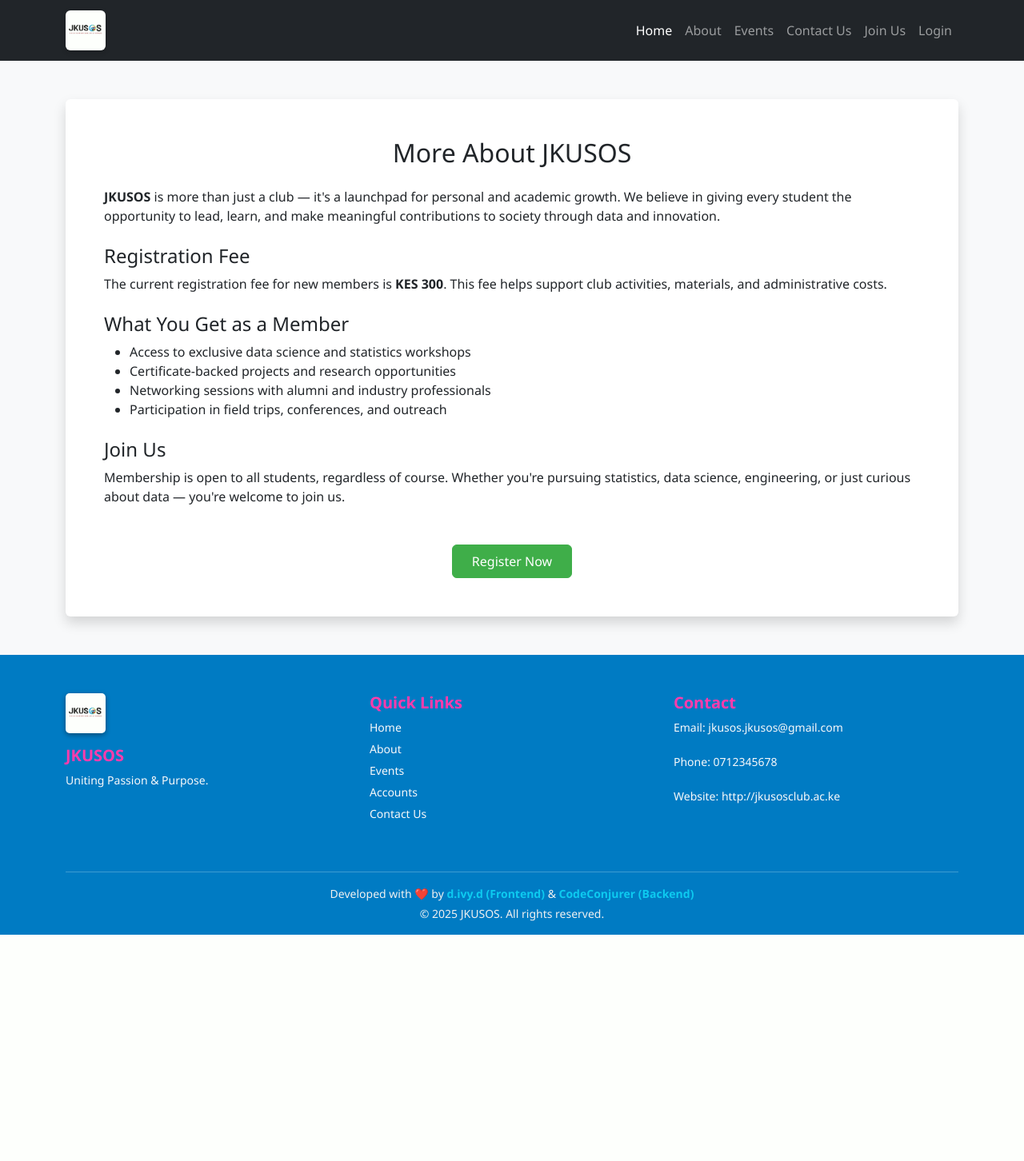
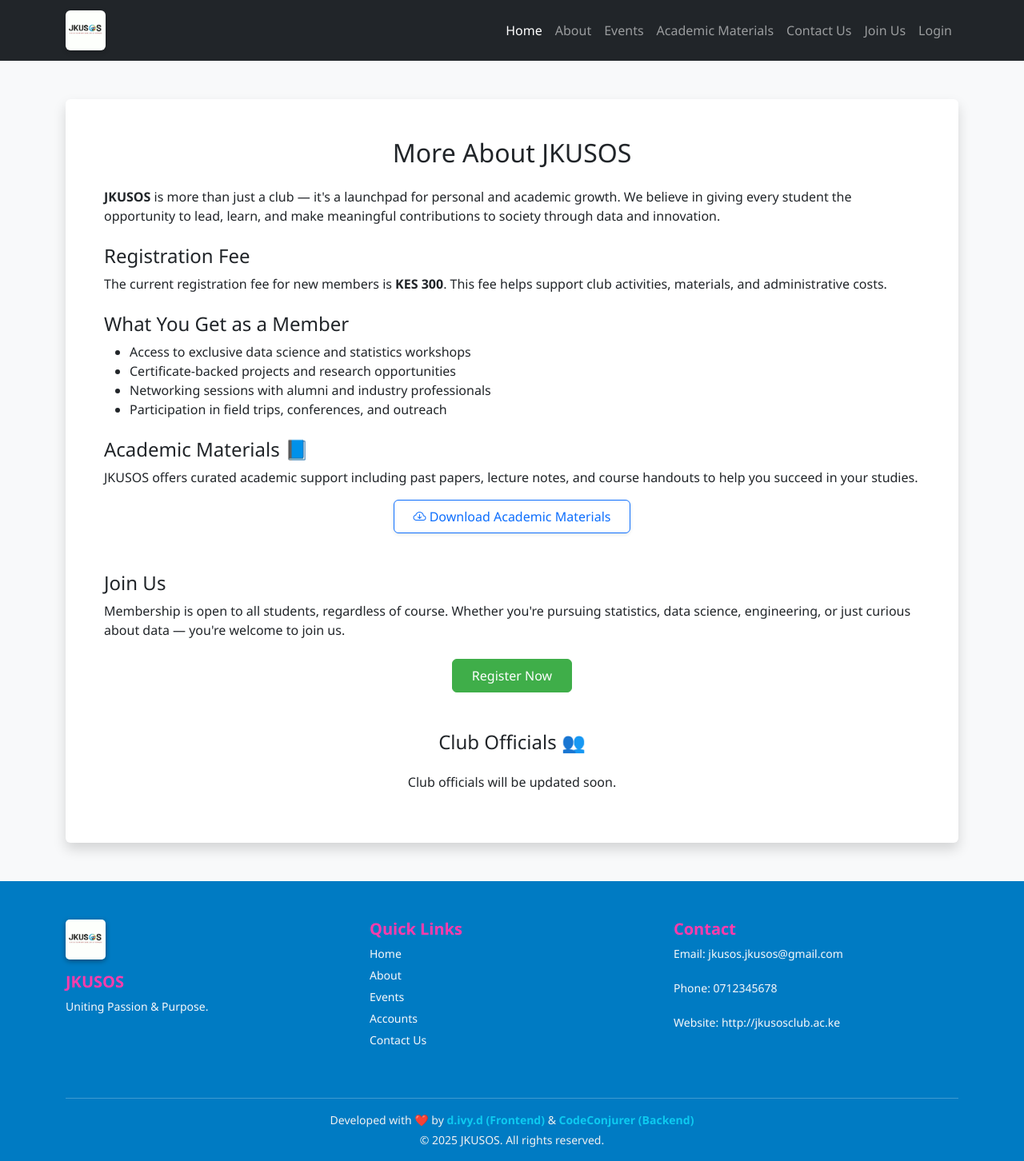
Before and after one commit to CodeConjurer09/jkusos, a Django app: page /read-more/ in a window 1280 px wide. Shown: the whole page at 80% size. Before the commit the page ends 1169 px from the top, so only its background shows below. Run offline with Django 5.2, Linux system fonts and the light colour scheme; data comes from the database, SQL or seed files in the repository; some libraries are stand-ins or nearby versions.

Commit message:
Add ClubOfficial model, academic materials page, and password reset updates

```diff
--- a/accounts/models.py
+++ b/accounts/models.py
@@ -106,3 +106,14 @@ class ContactMessage(models.Model):
 
     def __str__(self):
         return f"{self.name} ({self.email}) - {self.submitted_at:%Y-%m-%d}"
+
+class ClubOfficial(models.Model):
+    name = models.CharField(max_length=100)
+    position = models.CharField(max_length=100)
+    email = models.EmailField(blank=True, null=True)
+    whatsapp = models.URLField(blank=True, null=True, help_text="Paste full WhatsApp link e.g. https://wa.me/2547XXXXXXX")
+    instagram = models.URLField(blank=True, null=True, help_text="Paste Instagram profile link")
+    photo = models.ImageField(upload_to='officials_photos/', blank=True, null=True)
+
+    def __str__(self):
+        return f"{self.name} - {self.position}"
--- a/accounts/urls.py
+++ b/accounts/urls.py
@@ -5,11 +5,12 @@ from .forms import  MyPasswordResetForm
 
 urlpatterns = [
     path('', views.home_view, name='home'),
-    path('read-more/', views.read_more, name='read_more'),
+    path('read-more/', views.about_details, name='read_more'),
     path('contact_us/',views.contact_view, name='contact_us'),
     path('register/', views.register_view, name='register'),
     path('login/', views.login_view, name='login'),
     path('dash/',views.dashboard_view, name='dashboard'),
+    path('academic/', views.academic_materials, name='academic_materials'),
     path('register-member/', views.register_member_view, name='register_member'),
     path('password-reset/', auth_views.PasswordResetView.as_view(template_name='accounts/password_reset.html',form_class= MyPasswordResetForm, email_template_name='accounts/password_reset_email.html'), name='password_reset'),
     path('password-reset/done/', auth_views.PasswordResetDoneView.as_view(template_name='accounts/password_reset_done.html'), name='password_reset_done'),
--- a/accounts/views.py
+++ b/accounts/views.py
@@ -3,7 +3,7 @@ from django.contrib.auth import authenticate, login
 from .forms import CustomRegisterForm, CustomLoginForm, MembershipPaymentForm, MyPasswordResetForm
 from django.contrib import messages
 from django.contrib.auth.decorators import login_required
-from .models import MembershipPayment, PaymentSettings, UserQuestion, ContactSettings, ContactMessage
+from .models import MembershipPayment, PaymentSettings, UserQuestion, ContactSettings, ContactMessage, ClubOfficial
 from events.models import Event
 from django.utils import timezone
 from django.db.models import Sum
@@ -12,8 +12,9 @@ from django.contrib.sites.shortcuts import get_current_site
 
 def home_view(request):
     return render(request, 'homepage.html')
-def read_more(request):
-    return render(request, 'about_detail.html')
+def about_details(request):
+    officials = ClubOfficial.objects.all()
+    return render(request, 'about_detail.html', {'officials': officials})
 
 def register_view(request):
     if request.method == 'POST':
@@ -145,3 +146,7 @@ def custom_password_reset_view(request):
     else:
         form = MyPasswordResetForm()
     return render(request, 'accounts/password_reset.html', {'form': form})
+
+def academic_materials(request):
+    years = ["Year 1", "Year 2", "Year 3", "Year 4"]
+    return render(request, 'accounts/academic_materials.html', {'years': years})
--- a/templates/about_detail.html
+++ b/templates/about_detail.html
@@ -1,7 +1,7 @@
 {% extends "home_base.html" %}
 {% load static %}
 
-{% block title %}JKUSOS | Home{% endblock %}
+{% block title %}More About JKUSOS{% endblock %}
 
 {% block content %}
 
@@ -23,13 +23,60 @@
         <li>Participation in field trips, conferences, and outreach</li>
       </ul>
 
-      <h4 class="mt-4">Join Us</h4>
+      <h4 class="mt-4">Academic Materials 📘</h4>
+      <p>JKUSOS offers curated academic support including past papers, lecture notes, and course handouts to help you succeed in your studies.</p>
+      <div class="text-center mt-3">
+        <a href="https://drive.google.com/drive/folders/1kzH6J-r5J8WHTZYKNBfE5izE-i9y0Z4S" target="_blank" class="btn btn-outline-primary px-4 py-2 shadow-sm">
+          <i class="bi bi-cloud-arrow-down"></i> Download Academic Materials
+        </a>
+      </div>
+
+      <h4 class="mt-5">Join Us</h4>
       <p>Membership is open to all students, regardless of course. Whether you're pursuing statistics, data science, engineering, or just curious about data — you're welcome to join us.</p>
 
-      <div class="text-center mt-5">
+      <div class="text-center mt-4 mb-5">
         <a href="{% url 'register' %}" class="btn btn-success px-4 py-2">Register Now</a>
       </div>
+
+      <!-- Club Officials Section -->
+      <h4 class="mb-4 text-center">Club Officials 👥</h4>
+      <div class="row row-cols-1 row-cols-md-3 g-4 justify-content-center">
+        {% for official in officials %}
+          <div class="col">
+            <div class="card h-100 shadow-sm text-center p-3 animate-slide-up">
+              {% if official.photo %}
+                <img src="{{ official.photo.url }}" class="rounded-circle mx-auto mb-3" style="width: 100px; height: 100px; object-fit: cover;" alt="{{ official.name }}">
+              {% endif %}
+              <div class="card-body">
+                <h5 class="card-title">{{ official.name }}</h5>
+                <p class="card-text text-muted">{{ official.position }}</p>
+                <div class="d-flex justify-content-center gap-2 mt-2">
+                  {% if official.email %}
+                    <a href="mailto:{{ official.email }}" class="btn btn-sm btn-outline-primary" title="Email">
+                      <i class="bi bi-envelope-fill"></i>
+                    </a>
+                  {% endif %}
+                  {% if official.whatsapp %}
+                    <a href="{{ official.whatsapp }}" class="btn btn-sm btn-outline-success" target="_blank" title="WhatsApp">
+                      <i class="bi bi-whatsapp"></i>
+                    </a>
+                  {% endif %}
+                  {% if official.instagram %}
+                    <a href="{{ official.instagram }}" class="btn btn-sm btn-outline-danger" target="_blank" title="Instagram">
+                      <i class="bi bi-instagram"></i>
+                    </a>
+                  {% endif %}
+                </div>
+              </div>
+            </div>
+          </div>
+        {% empty %}
+          <p class="text-center">Club officials will be updated soon.</p>
+        {% endfor %}
+      </div>
+
     </div>
   </div>
 </section>
+
 {% endblock %}
--- a/templates/home_base.html
+++ b/templates/home_base.html
@@ -27,6 +27,7 @@
         <li class="nav-item"><a class="nav-link active" href="{% url 'home' %}">Home</a></li>
         <li class="nav-item"><a class="nav-link" href="{% url 'read_more' %}">About</a></li>
         <li class="nav-item"><a class="nav-link" href="{% url 'dashboard' %}">Events</a></li>
+        <li class="nav-item"><a class="nav-link" href="{% url 'academic_materials' %}">Academic Materials</a></li> <!-- NEW -->
         <li class="nav-item"><a class="nav-link" href="{% url 'contact_us' %}">Contact Us</a></li>
         <li class="nav-item"><a class="nav-link" href="{% url 'register' %}">Join Us</a></li>
         <li class="nav-item"><a class="nav-link" href="{% url 'login' %}">Login</a></li>
@@ -34,6 +35,7 @@
     </div>
   </div>
 </nav>
+
 
 <!-- Page Content -->
 <main>
```
Also changed, not shown: accounts/admin.py (+39 -2 lines), static/css/academic_materials.css (added, +38 -0 lines), static/css/password_reset.css (added, +7 -0 lines), templates/accounts/academic_materials.html (added, +51 -0 lines), templates/accounts/password_reset.html (+34 -1 lines), templates/homepage.html (+11 -4 lines), accounts/migrations/0011_clubofficial.py (added), accounts/migrations/0012_clubofficial_instagram_clubofficial_whatsapp_and_more.py (added), static/images/jkusos-cert.jpg (added), static/images/jkusos-image1.jpg (added).
